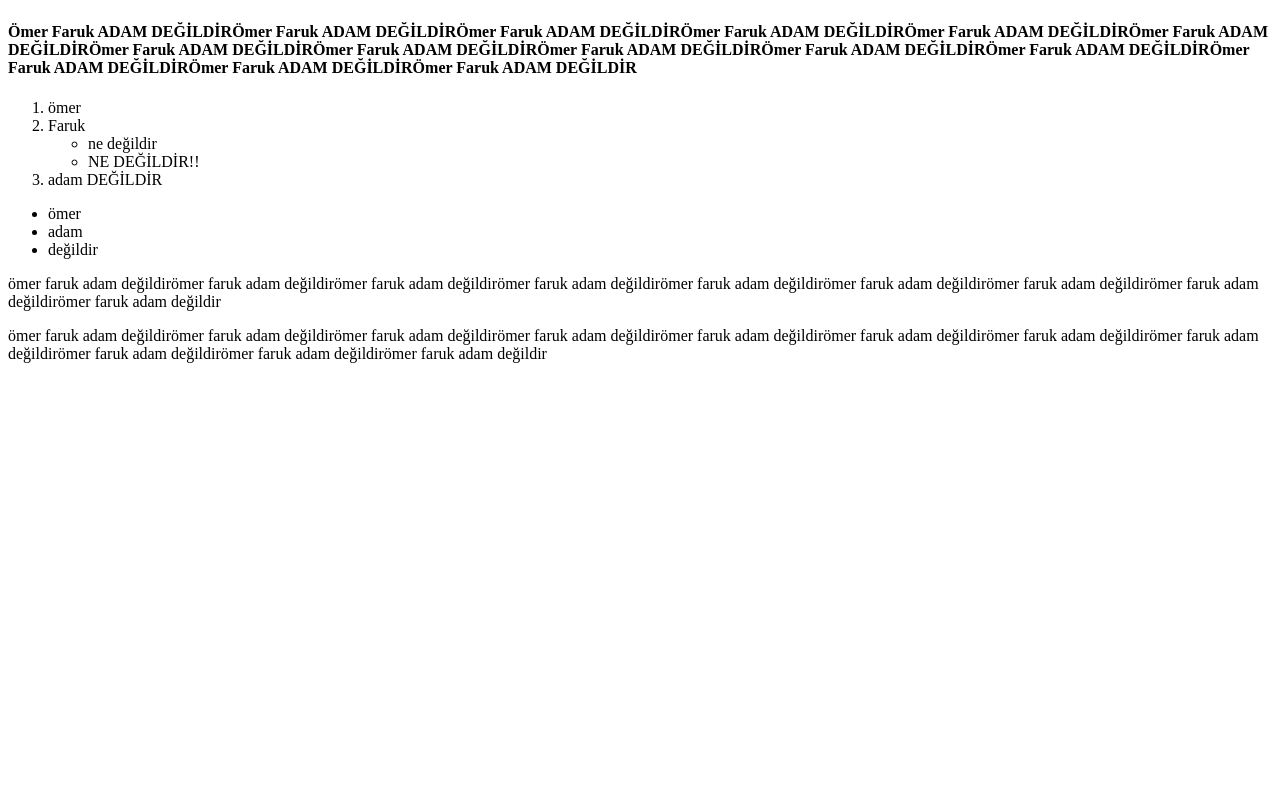
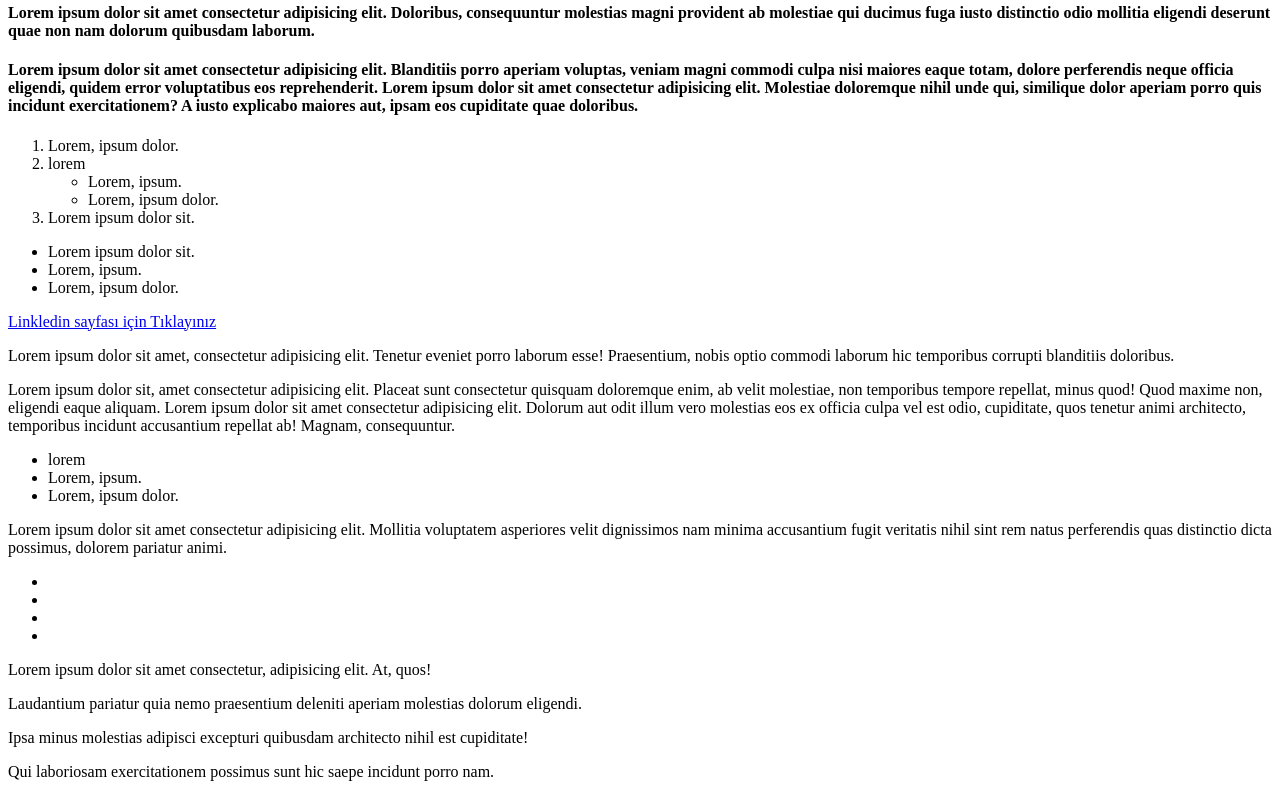
Before and after one commit to hihaho08/HTML-dev-1, a plain HTML site: page index.html in a window 1280 px wide. Shown: the part 132-920 px from the top of the page. Before the commit the page ends 800 px from the top, so only its background shows below. Drawn offline with Linux system fonts and the light colour scheme.

Commit message:
link çalışması ve görseller yapıldı

```diff
--- a/index.html
+++ b/index.html
@@ -1,34 +1,82 @@
-<html lang="tr">
+<!DOCTYPE html>
+<html lang="en">
 <head>
-    <title>Ömer Faruk ADAM DEĞİLDİR</title>
+  <meta charset="UTF-8">
+  <meta http-equiv="X-UA-Compatible" content="IE=edge">
+  <meta name="viewport" content="width=device-width, initial-scale=1.0">
+
+    <title>Lorem ipsum dolor sit.</title>
             <!--şimdi başlıyorum,önce başlık atacağım-->
+    <a href="#utku">sayfa sonuna git</a>
 </head>
-<h2>Ömer Faruk ADAM DEĞİLDİR</h2>
+<h2>Lorem ipsum dolor sit.</h2>
 <head>
 <body>
-  <h3>Ömer Faruk ADAM DEĞİLDİR</h3>
-    <h4>Ömer Faruk ADAM DEĞİLDİRÖmer Faruk ADAM DEĞİLDİRÖmer Faruk ADAM DEĞİLDİRÖmer Faruk ADAM DEĞİLDİRVÖmer Faruk ADAM DEĞİLDİRÖmer Faruk ADAM DEĞİLDİRÖmer Faruk ADAM DEĞİLDİRÖmer Faruk ADAM DEĞİLDİRÖmer Faruk ADAM DEĞİLDİRÖmer Faruk ADAM DEĞİLDİRÖmer Faruk ADAM DEĞİLDİR</h4>
+  <h3>Lorem ipsum dolor sit.</h3>
+    <h4>Lorem ipsum dolor sit amet consectetur adipisicing elit. Doloribus, consequuntur molestias magni provident ab molestiae qui ducimus fuga iusto distinctio odio mollitia eligendi deserunt quae non nam dolorum quibusdam laborum.</h4>
 </head>
 </body>
-    <h4>Ömer Faruk ADAM DEĞİLDİRÖmer Faruk ADAM DEĞİLDİRÖmer Faruk ADAM DEĞİLDİRÖmer Faruk ADAM DEĞİLDİRÖmer Faruk ADAM DEĞİLDİRÖmer Faruk ADAM DEĞİLDİRÖmer Faruk ADAM DEĞİLDİRÖmer Faruk ADAM DEĞİLDİRÖmer Faruk ADAM DEĞİLDİRÖmer Faruk ADAM DEĞİLDİRÖmer Faruk ADAM DEĞİLDİRÖmer Faruk ADAM DEĞİLDİRÖmer Faruk ADAM DEĞİLDİRÖmer Faruk ADAM DEĞİLDİR</h4>
+    <h4>Lorem ipsum dolor sit amet consectetur adipisicing elit. Blanditiis porro aperiam voluptas, veniam magni commodi culpa nisi maiores eaque totam, dolore perferendis neque officia eligendi, quidem error voluptatibus eos reprehenderit. Lorem ipsum dolor sit amet consectetur adipisicing elit. Molestiae doloremque nihil unde qui, similique dolor aperiam porro quis incidunt exercitationem? A iusto explicabo maiores aut, ipsam eos cupiditate quae doloribus.</h4>
 </html>
 </body>
              <!--paragraf kullanmadan başlık etiketi ile daha güzel oldu-->
 <ol>
-  <li>ömer</li>
-  <li>Faruk
+  <li>Lorem, ipsum dolor.</li>
+  <li>lorem
     <ul>
-      <li>ne değildir</li>
-      <li>NE DEĞİLDİR!!</li>
+      <li>Lorem, ipsum.</li>
+      <li>Lorem, ipsum dolor.</li>
     </ul>
   </li>
-  <li>adam DEĞİLDİR</li>
+  <li>Lorem ipsum dolor sit.</li>
 </ol>
 <ul>
-  <li>ömer</li>
-  <li>adam</li>
-  <li>değildir</li>
+  <li>Lorem ipsum dolor sit.</li>
+  <li>Lorem, ipsum.</li>
+  <li>Lorem, ipsum dolor.</li>
+</ul>
+<a href="https://www.linkedin.com/in/enver-burak-%C3%A7elik-b06929252/" target="_blank" >
+Linkledin sayfası için Tıklayınız
+</a>
+  <p>Lorem ipsum dolor sit amet, consectetur adipisicing elit. Tenetur eveniet porro laborum esse! Praesentium, nobis optio commodi laborum hic temporibus corrupti blanditiis doloribus.</p>
+  <p>Lorem ipsum dolor sit, amet consectetur adipisicing elit. Placeat sunt consectetur quisquam doloremque enim, ab velit molestiae, non temporibus tempore repellat, minus quod! Quod maxime non, eligendi eaque aliquam. Lorem ipsum dolor sit amet consectetur adipisicing elit. Dolorum aut odit illum vero molestias eos ex officia culpa vel est odio, cupiditate, quos tenetur animi architecto, temporibus incidunt accusantium repellat ab! Magnam, consequuntur.</p>
+<ul>
+  <li>lorem</li>
+  <li>Lorem, ipsum.</li>
+  <li>Lorem, ipsum dolor.</li>
+</ul>
+<p>Lorem ipsum dolor sit amet consectetur adipisicing elit. Mollitia voluptatem asperiores velit dignissimos nam minima accusantium fugit veritatis nihil sint rem natus perferendis quas distinctio dicta possimus, dolorem pariatur animi.</p>
+<ul>
+  <li id="item"></li>
+  <li id="item"></li>
+  <li id="item"></li>
+  <li id="item"></li>
 </ul>
 
-  <p>ömer faruk adam değildirömer faruk adam değildirömer faruk adam değildirömer faruk adam değildirömer faruk adam değildirömer faruk adam değildirömer faruk adam değildirömer faruk adam değildirömer faruk adam değildir</p>
-  <p>ömer faruk adam değildirömer faruk adam değildirömer faruk adam değildirömer faruk adam değildirömer faruk adam değildirömer faruk adam değildirömer faruk adam değildirömer faruk adam değildirömer faruk adam değildirömer faruk adam değildirömer faruk adam değildir</p>
+<div>
+  <p id="item">Lorem ipsum dolor sit amet consectetur, adipisicing elit. At, quos!</p>
+  <p id="item">Laudantium pariatur quia nemo praesentium deleniti aperiam molestias dolorum eligendi.</p>
+  <p id="item">Ipsa minus molestias adipisci excepturi quibusdam architecto nihil est cupiditate!</p>
+  <p id="item">Qui laboriosam exercitationem possimus sunt hic saepe incidunt porro nam.</p>
+  <p id="item">Voluptas veniam explicabo expedita quas perspiciatis labore ab unde hic!</p>
+  <p id="item">Voluptatem alias nesciunt cumque hic asperiores. Odit repellendus explicabo repudiandae!</p>
+</div>
+
+<!DOCTYPE html>
+<html>
+<body>
+<img height="350" width="450" src="https://okuryazarim.com/wp-content/uploads/2016/11/The-Birth-of-Venus.jpg" alt="tarihi tablo" border="3" >
+
+<img src="https://cdn.sanity.io/images/9kdepi1d/production/cd25a0e87460bc77e92f9d6a5d247195f94ade06-1352x914.png?auto=format" alt="Kodluyoruz" width="480" height="350" border="3"</img>
+
+<img width="450" height="350" src="images/410047.jpg" alt="para fotosu" border="3" >
+
+</body>
+</html>
+
+<br>
+<br>
+ <a href="iletisim.html">
+   İletişim için tıklayınız
+</a>
+<h5 id="utku" >sayfa sonu</h5>
```
Also changed, not shown: iletisim.html (added, +12 -0 lines), images/410047.jpg (added).
